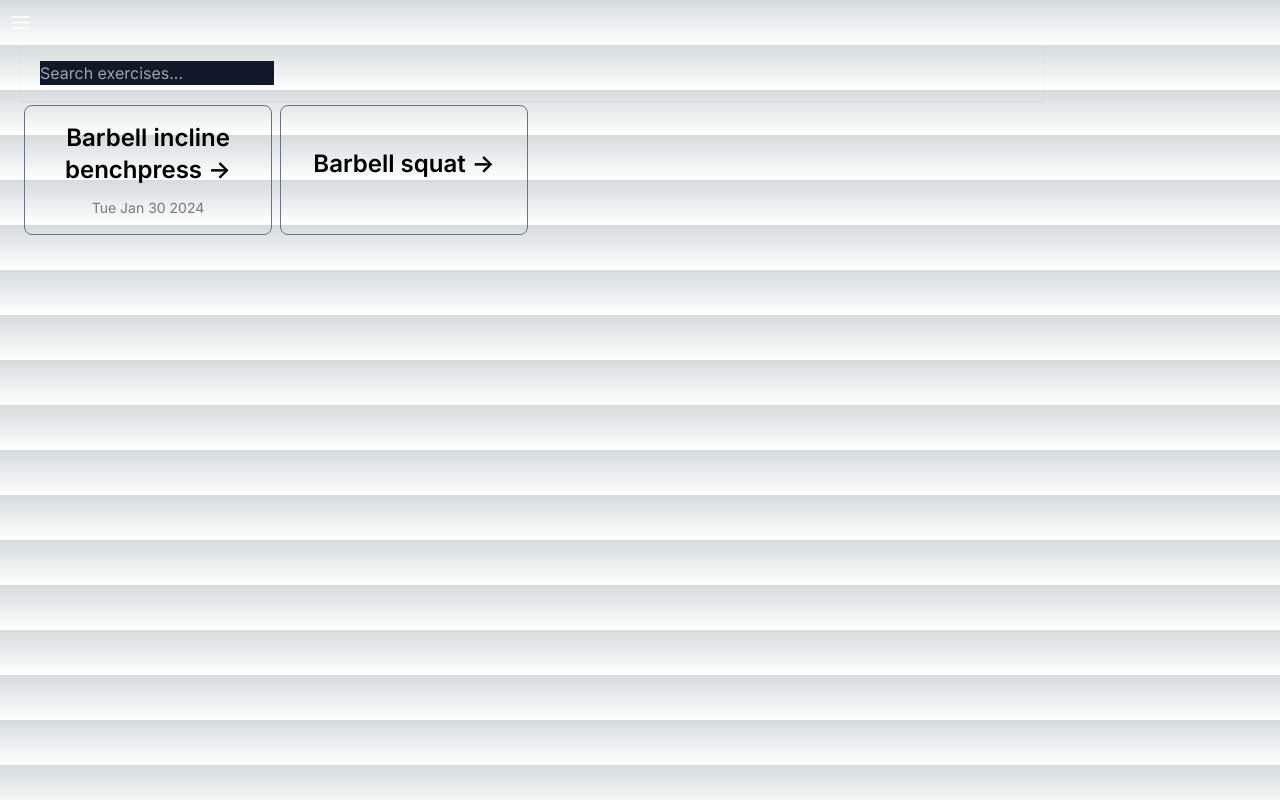
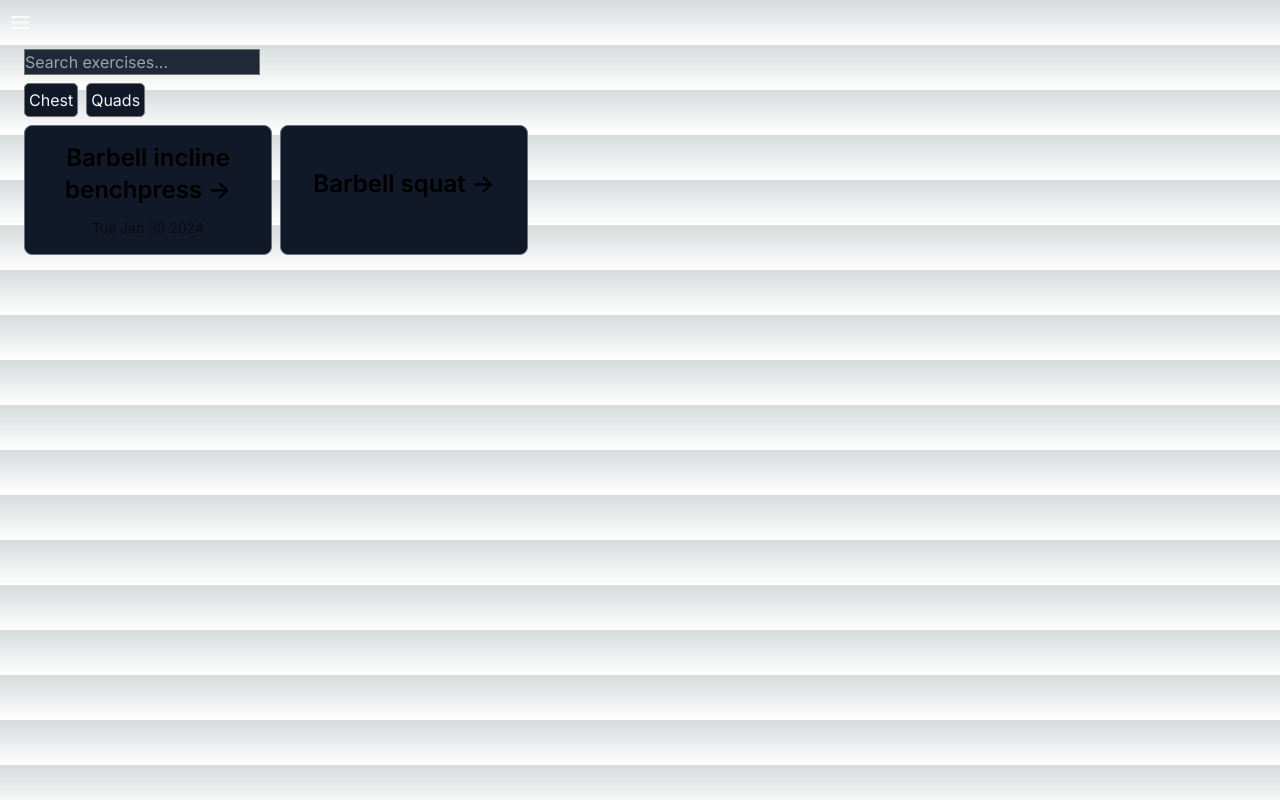
Before and after one commit to pierrecattin/quant-lifters-ui, a Next.js app: page / in a window 1280 px wide. Both pictures are taken after a click on the link "Train". Built offline with nearby package versions, Linux system fonts and the light colour scheme.

Commit message:
bodypart filter

```diff
--- a/src/app/page.tsx
+++ b/src/app/page.tsx
@@ -21,7 +21,7 @@ class Exercise {
 
 function ExerciseButton({ exercise }: {exercise: Exercise}) {
   return (
-    <button className="group m-1 rounded-lg border border-gray-500 px-5 py-4 transition-colors hover:border-gray-100 hover:bg-gray-100 hover:dark:border-red-700 hover:dark:bg-neutral-800/50">
+    <button className="group m-1 rounded-lg border border-gray-500 px-5 py-4 transition-colors bg-gray-900 hover:border-red-700 hover:bg-neutral-800/50">
         <h2 className={`mb-3 text-2xl font-semibold`}>
           {exercise.name}{" "}
           <span className="inline-block transition-transform group-hover:translate-x-2 motion-reduce:transform-none">
@@ -35,28 +35,45 @@ function ExerciseButton({ exercise }: {exercise: Exercise}) {
   );
 }
 
-  function ExerciseTable({ exercises, filterText }: { exercises: Exercise[], filterText: string }) {
-    const rows:JSX.Element[] = [];
+
+function BodypartButton({name, onToggleBodypart}: {name: string, onToggleBodypart: any}){
+  const [isSelected, setIsSelected] = useState(false)
+  function toggle(){
+    onToggleBodypart(name, !isSelected)
+    setIsSelected(!isSelected)
+  }
+  const className =  isSelected ? 'bg-gray-100 text-gray-900 border-blue-200' : 'bg-gray-900 text-gray-100 border-neutral-500'
+  return(
+    <button className={'rounded-[5px] m-1 p-1 border ' + className } onClick={toggle}>
+      {name}
+    </button>
+  )
+}
+
+function ExerciseTable({ exercises, filterText, selectedBodyparts }: { exercises: Exercise[], filterText: string, selectedBodyparts: string[] }) {
+    const exerciseButtons:JSX.Element[] = [];
     exercises.forEach((exercise) => {
-      if(exercise.name.toLowerCase().includes(filterText.toLocaleLowerCase())){
-        rows.push(
-          <ExerciseButton
-            exercise={exercise}/>
-        );
+      if(selectedBodyparts.length == 0 ||
+        selectedBodyparts.filter(x => exercise.primaryBodyparts.includes(x) || exercise.secondaryBodyparts.includes(x)).length>0){
+        if(exercise.name.toLowerCase().includes(filterText.toLowerCase())){
+          exerciseButtons.push(
+            <ExerciseButton exercise={exercise} key={exercise.name}/>
+          );
+        }
       }
     });
 
     return (
-      <div className="mb-32 grid text-center lg:max-w-5xl lg:w-full lg:mb-0 lg:grid-cols-4 lg:text-left">
-      {rows}
+      <div className="mb-32 grid lg:max-w-5xl lg:w-full lg:mb-0 lg:grid-cols-4 lg:text-left">
+      {exerciseButtons}
       </div>
     );
   }
 
 function SearchBar({filterText, onFilterChange}: {filterText: string, onFilterChange: any}){
   return(
-      <form className='px-5 py-4 shadow-sm' >
-        <input className='text-gray-100 bg-gray-900 border-transparent'
+      <form className='m-1' >
+        <input className='text-gray-100 bg-gray-800 border border-neutral-500'
           type="text"
           placeholder="Search exercises..."
           value={filterText}
@@ -65,26 +82,48 @@ function SearchBar({filterText, onFilterChange}: {filterText: string, onFilterCh
     );
 }
 
-function FilterableExerciseTable({ exercises }: { exercises: Exercise[] }) {
+function FilterableExerciseTable({ exercises, bodyparts }: { exercises: Exercise[], bodyparts: string[]}) {
   const [filterText, setFilterText] = useState('');
+  const initSelectedBodyparts: string[] = []
+  const [selectedBodyparts, setSelectedBodyparts] = useState(initSelectedBodyparts)
+
+  function addOrRemoveBodypart(bodypart: string, add: boolean){
+    let newBodyparts = [...selectedBodyparts]
+    if(add){
+      newBodyparts.push(bodypart)
+    } else{
+      newBodyparts = newBodyparts.filter(x => x != bodypart)
+    }
+    setSelectedBodyparts(newBodyparts)
+
+  }
+  const bodypartButtons:JSX.Element[] = [];
+  bodyparts.forEach((bodypart) => {
+    bodypartButtons.push(
+      <BodypartButton name={bodypart} onToggleBodypart={addOrRemoveBodypart} key={bodypart}/>
+    )
+  });
 
   return(
     <div>
       <SearchBar filterText={filterText} onFilterChange={setFilterText}/>
+      {bodypartButtons}
       <ExerciseTable
         exercises={exercises}
-        filterText={filterText} />
+        filterText={filterText}
+        selectedBodyparts={selectedBodyparts}/>
     </div>
   )
 }
 
 function Train(){
-  const e1 = new Exercise("Barbell incline benchpress", ["chest"], [], false,new Date("2024-01-30"))
-  const e2 = new Exercise("Barbell squat", ["quads"], [], false)
+  const e1 = new Exercise("Barbell incline benchpress", ["Chest"], [], false,new Date("2024-01-30"))
+  const e2 = new Exercise("Barbell squat", ["Quads"], [], false)
   const [exercises, setExercises] = useState([e1, e2]);
+  const [bodyparts, setBodyparts] = useState(["Chest", "Quads"])
 
   return(
-    <FilterableExerciseTable exercises={exercises} />
+    <FilterableExerciseTable exercises={exercises} bodyparts={bodyparts}  />
   )
 }
 
@@ -147,6 +186,7 @@ function SideNav({showTrain, showStats, showConfig}:{showTrain: any, showStats:a
                 alt="Settings"
                 width={25}
                 height={25}
+                priority
               />
             </span>
           </a>
```
